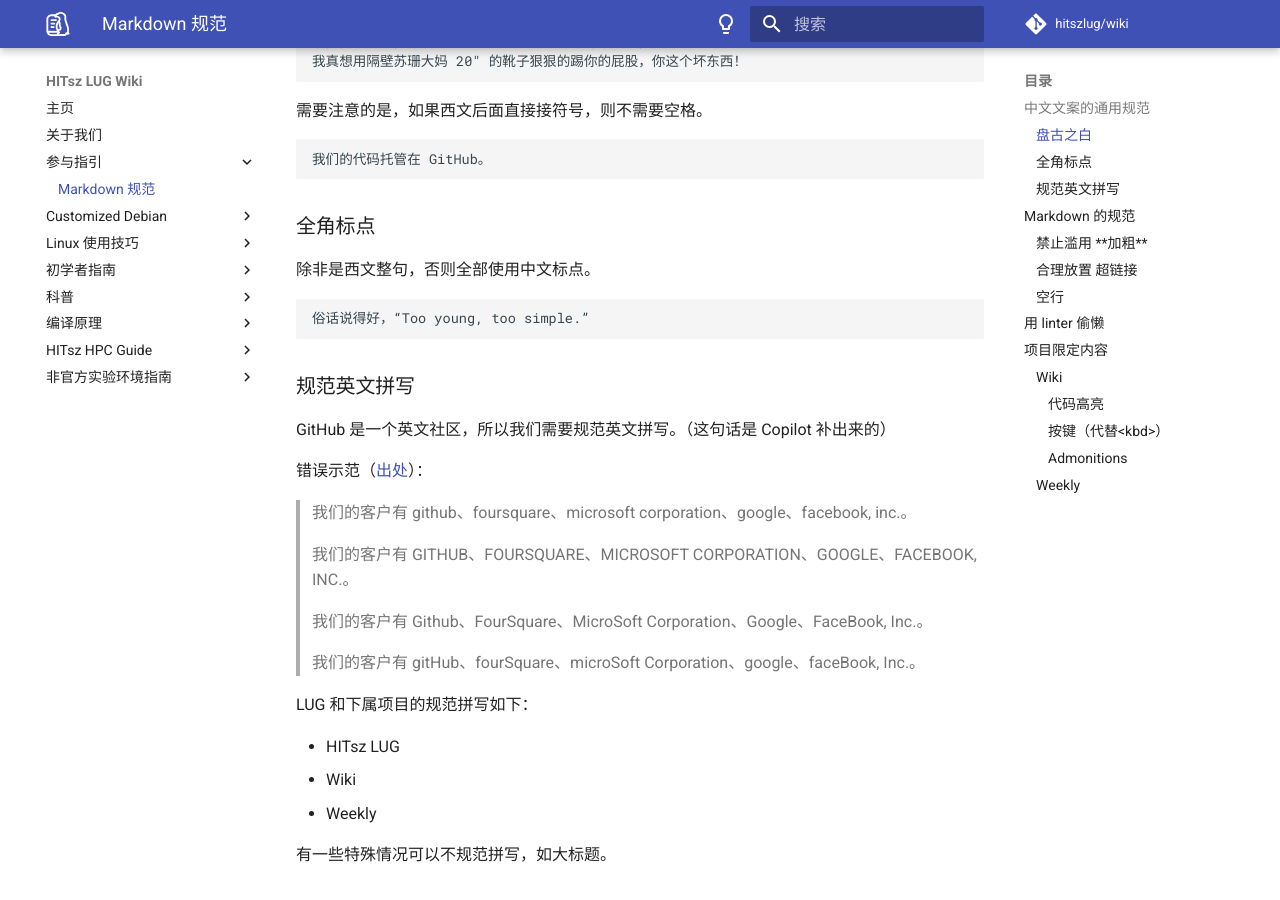
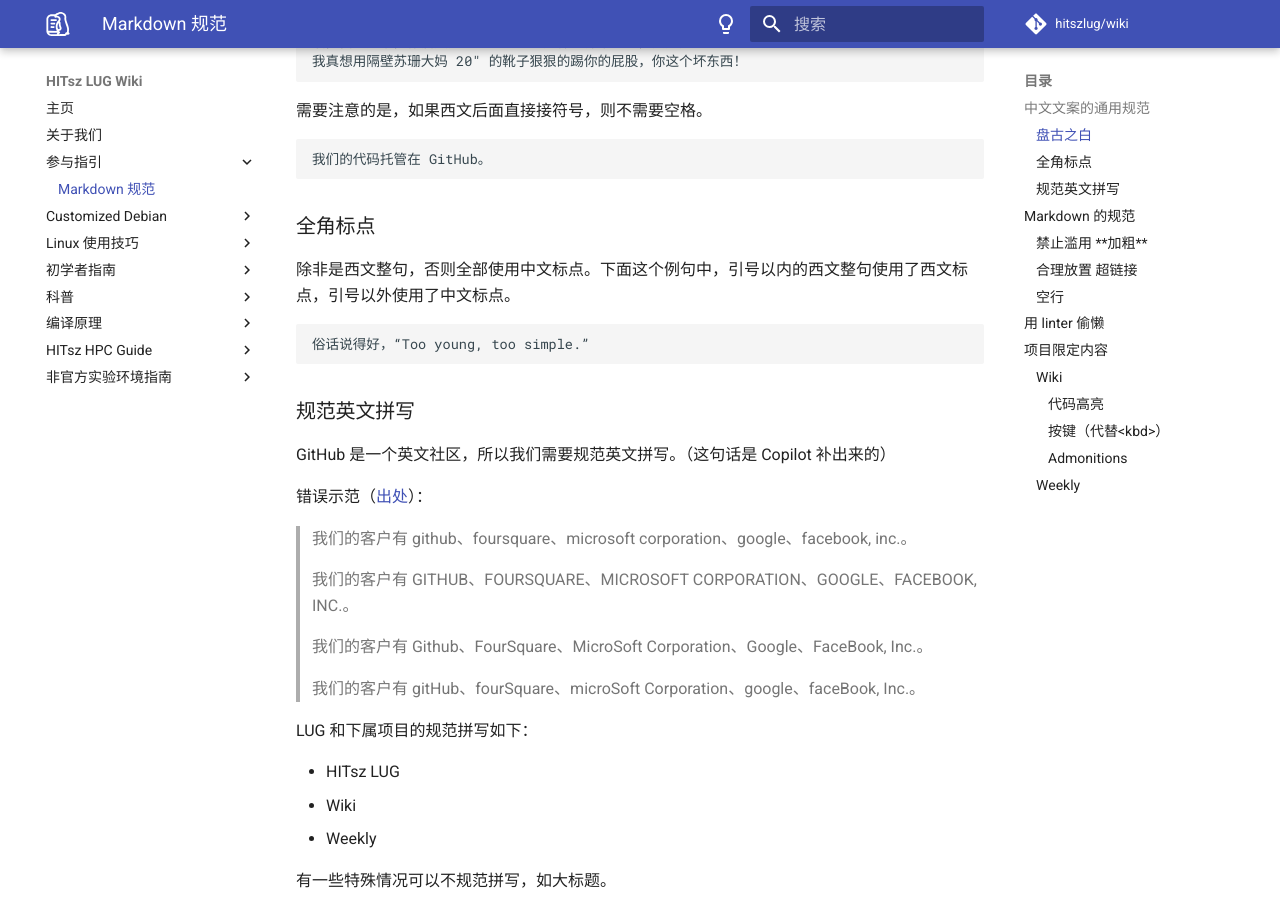
Before and after one commit to hitszosa/wiki, an MkDocs documentation site: the page built from docs/contribute-guide/markdown.md, in a window 1280 px wide and 900 px high, scrolled down 614 px. Built offline with MkDocs 1.6.1 and Material for MkDocs 9.7.7, drawn with Linux system fonts in a browser that asks for light colours; comment, search, counter and statistics services are not loaded.

Commit message:
fix: additional info about marker

````diff
--- a/docs/contribute-guide/markdown.md
+++ b/docs/contribute-guide/markdown.md
@@ -25,7 +25,7 @@
 
 ### 全角标点
 
-除非是西文整句，否则全部使用中文标点。
+除非是西文整句，否则全部使用中文标点。下面这个例句中，引号以内的西文整句使用了西文标点，引号以外使用了中文标点。
 
 ```txt
 俗话说得好，“Too young, too simple.”
````
